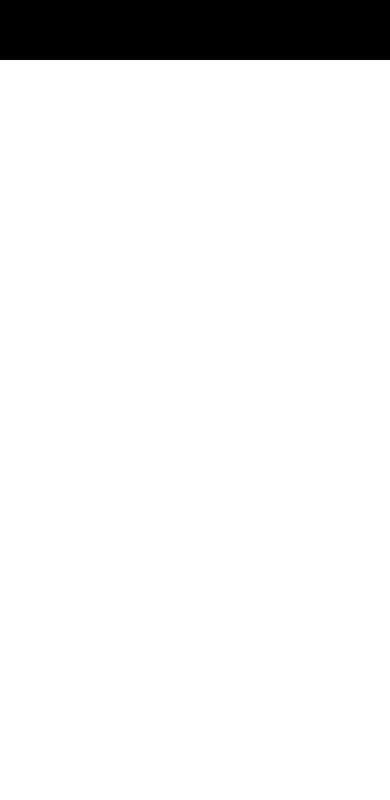
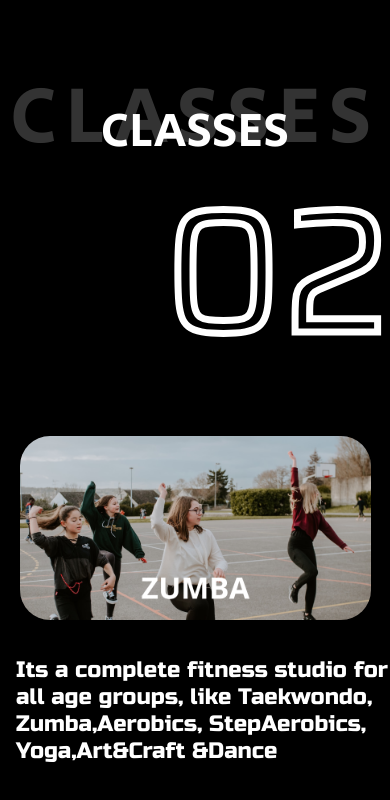
Before and after one commit to MrRohit-01/internship-project, a plain HTML site: page index.html in a window 390 px wide. Shown: the part 2810-3610 px from the top of the page. Before the commit the page ends 2870 px from the top, so only its background shows below. Drawn offline with nearby package versions, Linux system fonts and the light colour scheme; a web font is replaced by a local one.

Commit message:
page-4 responisive

```diff
--- a/CSS/style.css
+++ b/CSS/style.css
@@ -385,6 +385,7 @@ nav > ul{
 .group-pic{
     width: 39rem;
     object-fit: contain;
+    border-radius: 40px;
 }
 .text-3{
     height: 29rem;
@@ -468,7 +469,6 @@ nav > ul{
         position: relative;
         top: -2rem;
         left: 0rem;
-        font-size: .8rem;
         overflow-x: hidden;
     }
     .group-pic{
@@ -494,7 +494,7 @@ nav > ul{
 }
 /* page-4 */
 .page-4{
-    height: 120vh;
+    height: 125vh;
     background-color: #000;
 }
 .head-4{
@@ -520,23 +520,91 @@ nav > ul{
     font-family: 'Saira', sans-serif;
     color: transparent;
     -webkit-text-stroke: 7px white;
-    margin: -7rem 8rem 0rem 64rem;
-    clear: left;
+    margin: -8rem 8rem -8rem 0rem;
+    float: right;
+    clear: both;
 }
 .content-4{
     display: flex;
-    margin-top: -4rem;
+    margin-top: 16rem;
 }
 .jumba{
-    width:44rem;
-    margin-left: 11rem;
+    width: 60vw;
+    object-fit: contain;
+    max-width: 44rem;
+    margin-left: 8vw;
+    border-radius : 30px;
 }
-.text > p{
+.text {
     color: #fff;
     font-family: 'Russo One', sans-serif;
     text-align: start;
-    padding: 7rem 3rem 0rem 5rem;
+    padding: 7rem 5rem 0rem 5rem;
     font-size: 1.6rem;
+}
+@media screen and (max-width : 1200px){
+.jumba{
+    max-width:60%;
+    margin-left: 8vw;
+    border-radius: 30px;
+    margin: 0 auto;
+
+    }
+    .page-4> .numbers{
+    margin-right: 1rem;
+    }
+    .text{
+        padding: 2rem 0 0 1rem;
+        font-size: 1.4rem;
+        font-weight: 100;
+
+    }
+}
+@media screen and (max-width : 810px){
+    .head{
+        overflow-x: hidden;
+    }
+    .head-4 > h1{
+    font-size: 5rem;
+    overflow: hidden;
+ }
+ .page-4 > .numbers{
+    font-size: 11rem;
+    margin: -4rem 0 0 0;
+ }
+ .content-4{
+    display: block;
+    margin-top: 15rem;
+    overflow: hidden;
+    text-align: center;
+
+}
+.jumba{
+    max-width: 90% !important;
+    width: 30rem !important;
+
+
+}
+@media screen and (max-width: 375px) {
+    .head-4 > p{
+        font-size: 2.8rem;
+
+    }
+    .page-4 > .numbers{
+        margin: 3rem 0 0 0;
+        font-size: 7rem;
+        position: relative;
+        top: -7rem;
+        -webkit-text-stroke: 0px rgb(0, 0, 0);
+        color: white;
+        padding-left: 0rem;
+    }
+    .text{
+        font-size: 1rem;
+        padding: 5rem 0 0 1rem;
+    }
+
+}
 }
 /* page-5 */
 .page-5{
--- a/index.html
+++ b/index.html
@@ -82,7 +82,7 @@
         </div>
       </div>
     </div>
-    <!--<div class="page-4">
+    <div class="page-4">
       <div class="head-4">
         <h1>CLASSES</h1>
         <p>CLASSES</p>
@@ -98,7 +98,7 @@
         </div>
       </div>
     </div>
-    <div class="page-5">
+   <!-- <div class="page-5">
       <p>03</p>
       <div class="heading-5">
         <p>TESTIMONIAL</p>
```
